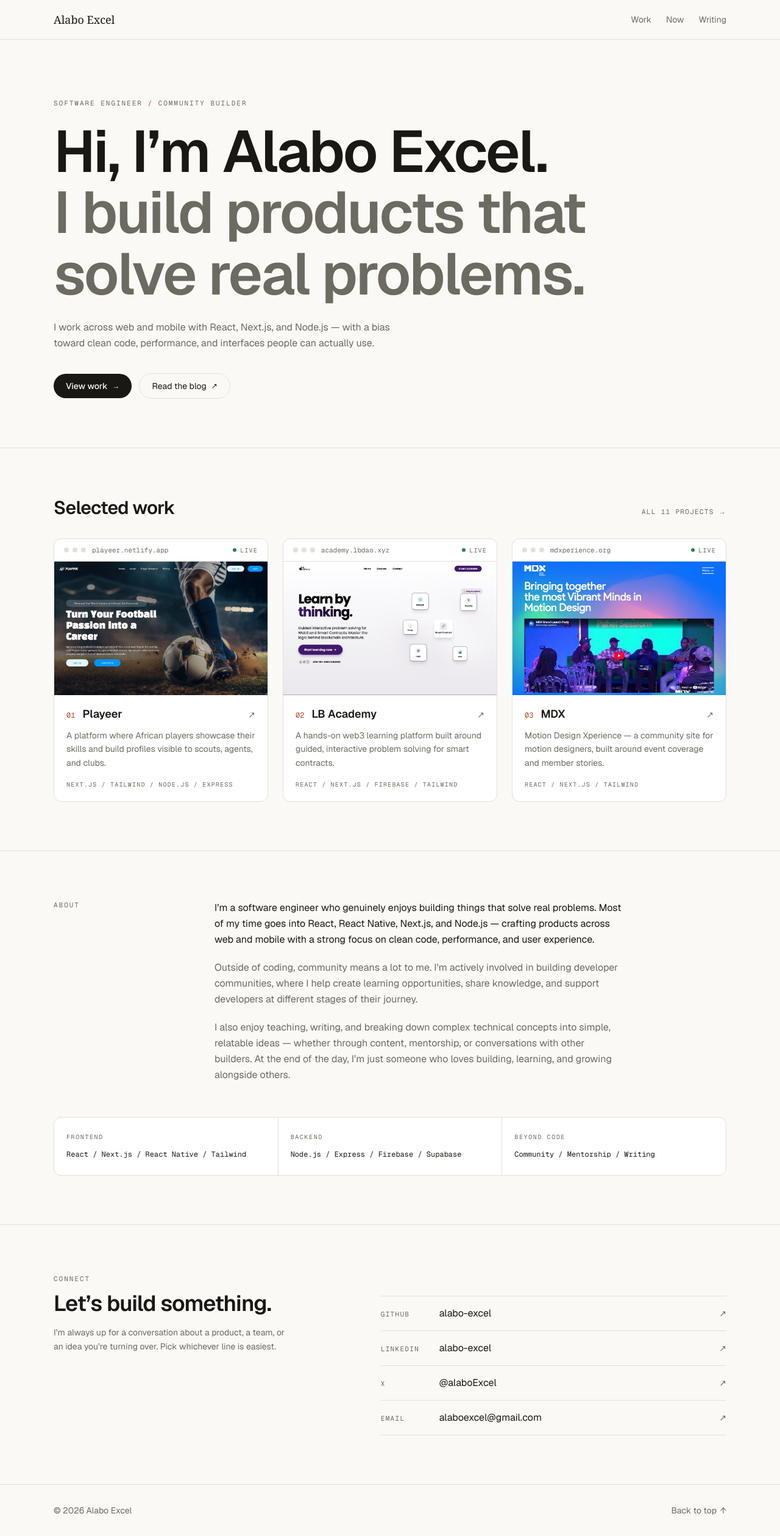
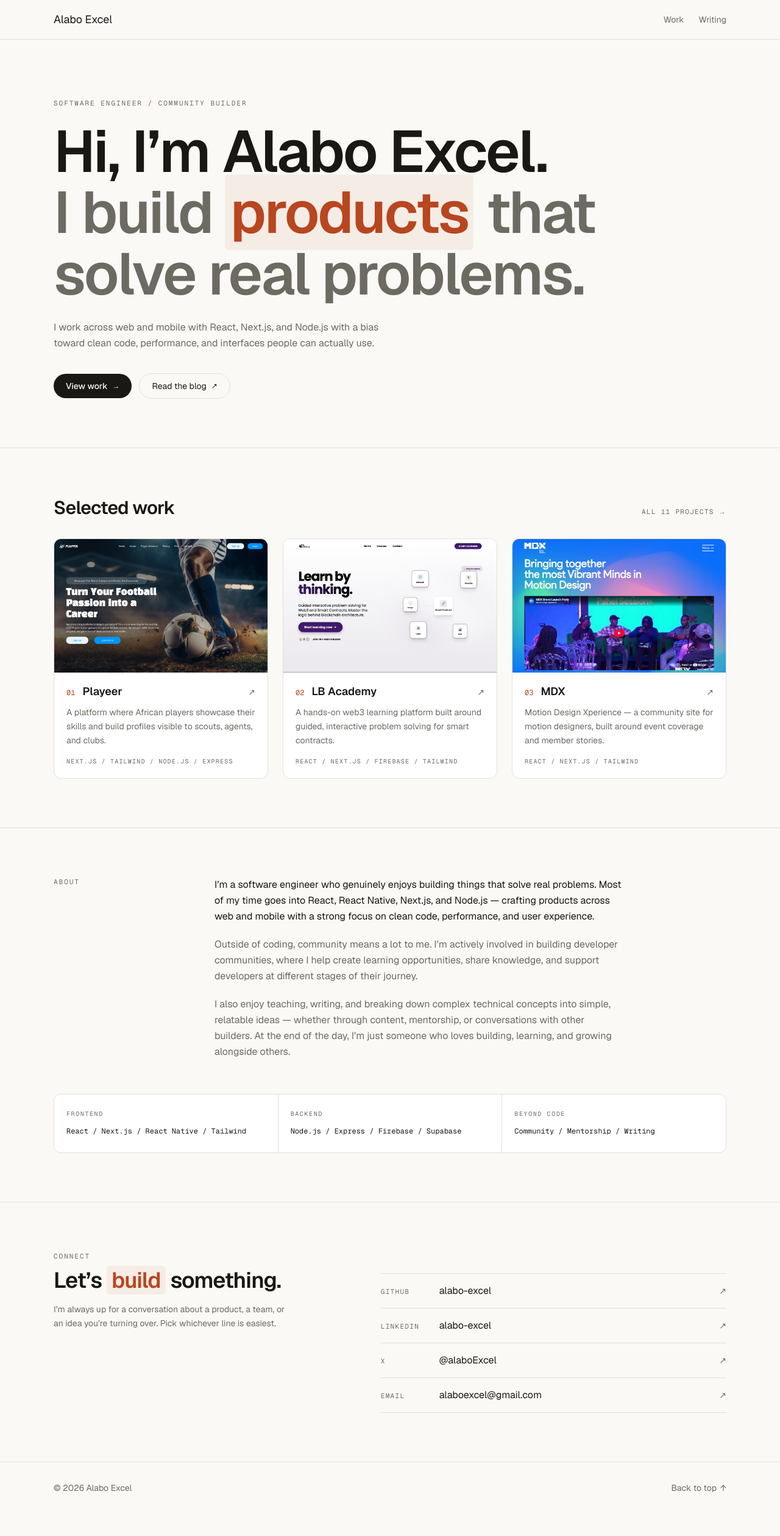
Before and after one commit to alabo-excel/my-portfolio-25, a Next.js app: page / in a window 1280 px wide. Shown: the whole page at 61% size. After the commit the page ends 2482 px from the top, so only its background shows below. Built offline with nearby package versions, Linux system fonts and the light colour scheme.

Commit message:
design update

```diff
--- a/src/app/page.tsx
+++ b/src/app/page.tsx
@@ -22,10 +22,16 @@ export default function Home() {
                     <h1 className="mt-5 text-4xl leading-[1.05] font-semibold tracking-tight text-balance sm:text-8xl">
                         Hi, I’m Alabo Excel.
                         <br />
-                        <span className="text-muted">I build products that solve real problems.</span>
+                        <span className="text-muted">
+                            I build{" "}
+                            <span className="rounded-md bg-accent-soft px-2 text-accent">
+                                products
+                            </span>{" "}
+                            that solve real problems.
+                        </span>
                     </h1>
                     <p className="mt-6 max-w-xl text-base leading-relaxed text-muted">
-                        I work across web and mobile with React, Next.js, and Node.js — with a bias
+                        I work across web and mobile with React, Next.js, and Node.js with a bias
                         toward clean code, performance, and interfaces people can actually use.
                     </p>
 
--- a/src/components/Connect.tsx
+++ b/src/components/Connect.tsx
@@ -17,7 +17,11 @@ const Connect = () => {
                             Connect
                         </p>
                         <h2 className="mt-3 text-3xl font-semibold tracking-tight text-balance sm:text-4xl">
-                            Let’s build something.
+                            Let’s{" "}
+                            <span className="rounded-md bg-accent-soft px-2 text-accent">
+                                build
+                            </span>{" "}
+                            something.
                         </h2>
                         <p className="mt-4 max-w-sm text-sm leading-relaxed text-muted">
                             I’m always up for a conversation about a product, a team, or an idea
--- a/src/components/ProjectCard.tsx
+++ b/src/components/ProjectCard.tsx
@@ -65,7 +65,7 @@ export default function ProjectCard({
     const body = (
         <>
             {/* Browser bar carries the real domain — the proof these shipped */}
-            <div className="flex items-center gap-2.5 border-b border-rule px-4 py-2.5">
+            {/* <div className="flex items-center gap-2.5 border-b border-rule px-4 py-2.5">
                 <span aria-hidden className="flex shrink-0 gap-1.5">
                     <span className="size-2 rounded-full bg-rule" />
                     <span className="size-2 rounded-full bg-rule" />
@@ -81,7 +81,7 @@ export default function ProjectCard({
                         {live ? "Live" : "Offline"}
                     </span>
                 </span>
-            </div>
+            </div> */}
 
             <div className="relative aspect-16/10 overflow-hidden bg-paper">
                 <Preview project={project} />
--- a/src/components/SiteHeader.tsx
+++ b/src/components/SiteHeader.tsx
@@ -4,7 +4,7 @@ import { usePathname } from "next/navigation";
 
 const links = [
     { href: "/projects", label: "Work" },
-    { href: "/now", label: "Now" },
+    // { href: "/now", label: "Now" },
     { href: "https://alaboexcel.hashnode.dev/", label: "Writing", external: true },
 ];
 
@@ -14,7 +14,7 @@ export default function SiteHeader() {
     return (
         <header className="border-b border-rule">
             <div className="mx-auto flex h-16 max-w-6xl items-center justify-between gap-3 px-5 sm:px-6">
-                <Link href="/" className="font-serif text-lg transition-colors hover:text-accent">
+                <Link href="/" className="text-lg transition-colors hover:text-accent">
                     Alabo Excel
                 </Link>
 
```
